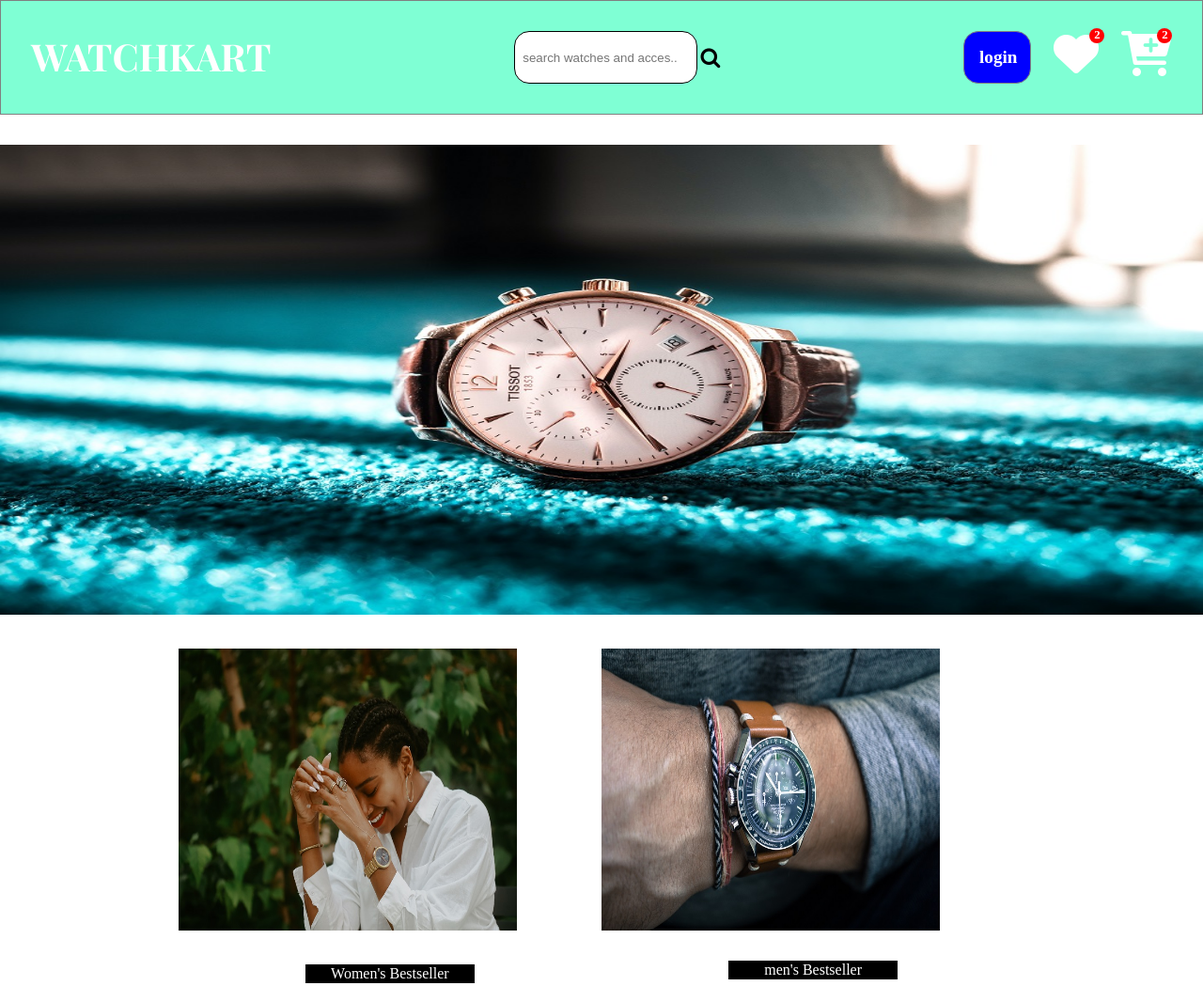
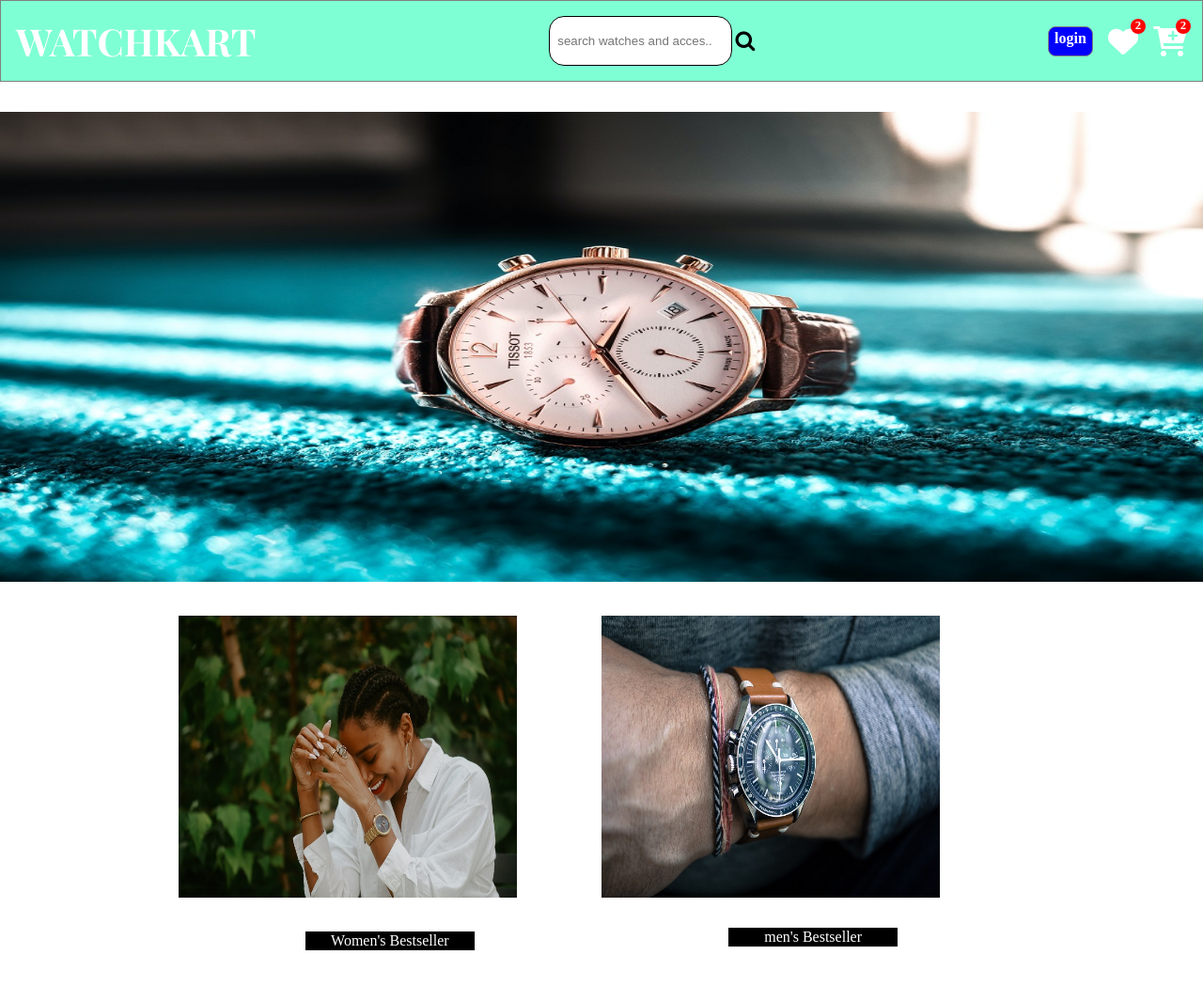
Before and after one commit to anurag-kkumarr/watchKart, a plain HTML site: page index.html in a window 1280 px wide. Shown: the whole page at 94% size. Drawn offline with nearby package versions, Linux system fonts and the light colour scheme.

Commit message:
PR review changes

```diff
--- a/index.html
+++ b/index.html
@@ -21,11 +21,11 @@
         <div class="nav-cta">
          <a class="link-btn login-btn" href="">login</a>
          <a class="link-btn wishlist" href=""><div class="badge-icon-wrap">
-            <i class="fa-solid fa-heart fa-3x"></i>
+            <i class="fa-solid fa-heart fa-2x"></i>
            <div class="badge"><span class="badge-ic badge-red color-white">2</span></div>
         </div></a>
          <a class="link-btn cart" href=""><div class="badge-icon-wrap">
-            <i class="fa-solid fa-cart-plus fa-3x"></i>
+            <i class="fa-solid fa-cart-plus fa-2x"></i>
            <div class="badge"><span class="badge-ic badge-red color-white">2</span></div>
         </div></a>
         </div>
--- a/main.css
+++ b/main.css
@@ -7,7 +7,7 @@
 .nav-bar {
     display: flex;
     width: 100%;
-    padding: 2rem;
+    padding: 1rem;
     border: 1px solid gray;
     background-color: aquamarine;
     justify-content: space-between;
@@ -18,6 +18,7 @@
         display: flex;
         width: 100%;
         flex-direction: column;
+        align-items: center;
     }
     .search-bar {
         margin-bottom: var(--size-one-five);
@@ -25,7 +26,8 @@
 }
 .nav-cta {
     display: flex;
-    gap: var(--size-one-five);
+    gap: var(--size-one);
+    align-items: center;
 }
 
 .header {
@@ -69,18 +71,19 @@
     height: var(--size-one);
     font-size: 0.8rem;
     font-weight: bold;
-    left: 2.4rem;
-    bottom: 2.2rem;
+    left: 1.5rem;
+    bottom: 1.5rem;
     color: white;
 }
 .login-btn {
-    width: var(--size-four-five);
+    width: var(--size-three);
+    height: var(--size-two);
     border: 1px solid gray;
-    padding: var(--size-one);
+    padding: var(--size-zero-two);
     background-color: blue;
-    border-radius: var(--size-one);
+    border-radius: var(--size-zero-five);
     text-align: center;
-    font-size: var(--size-one-two);
+    font-size: var(--size-one);
     font-weight: bold;
 }
 section {
```
